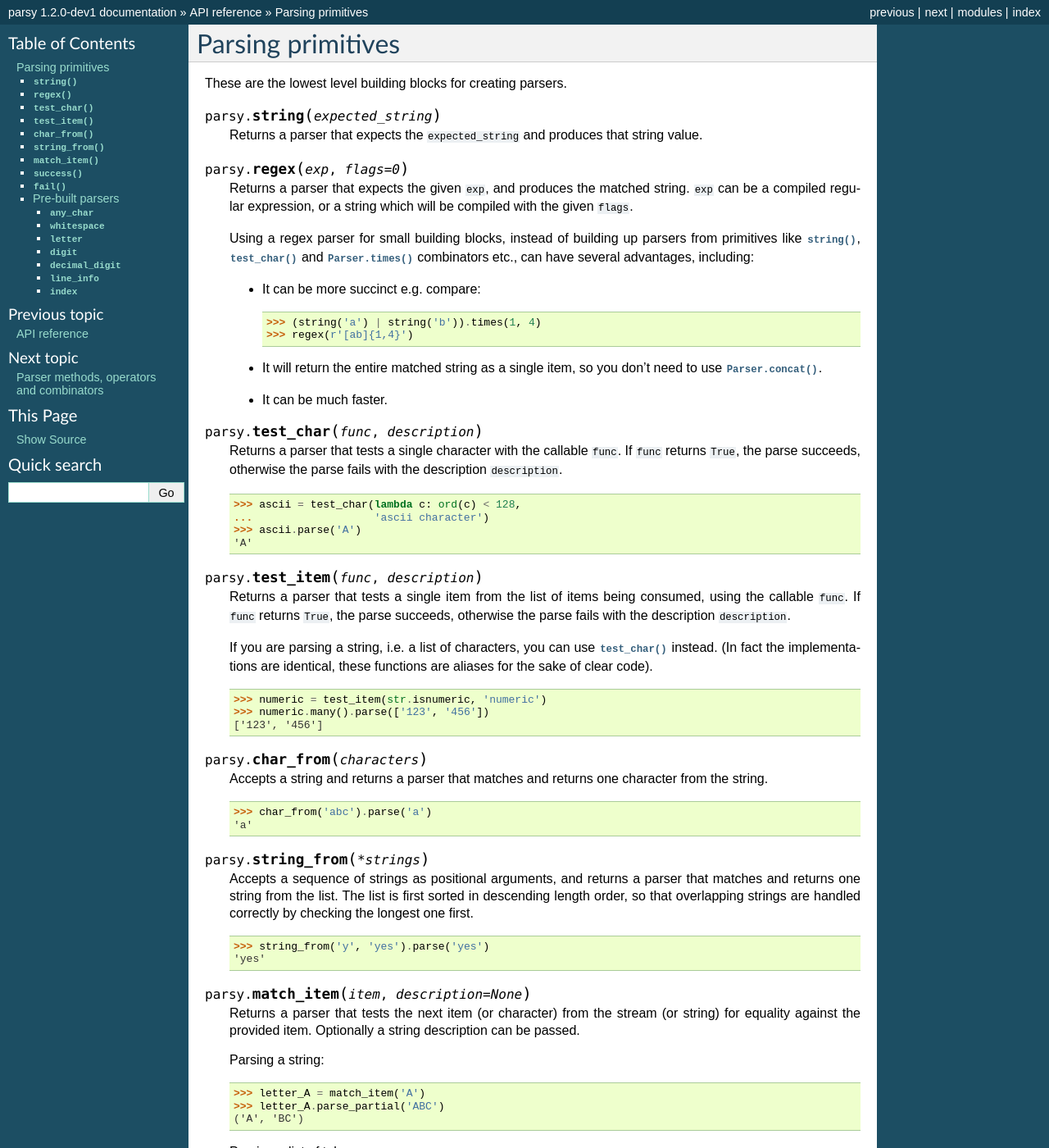
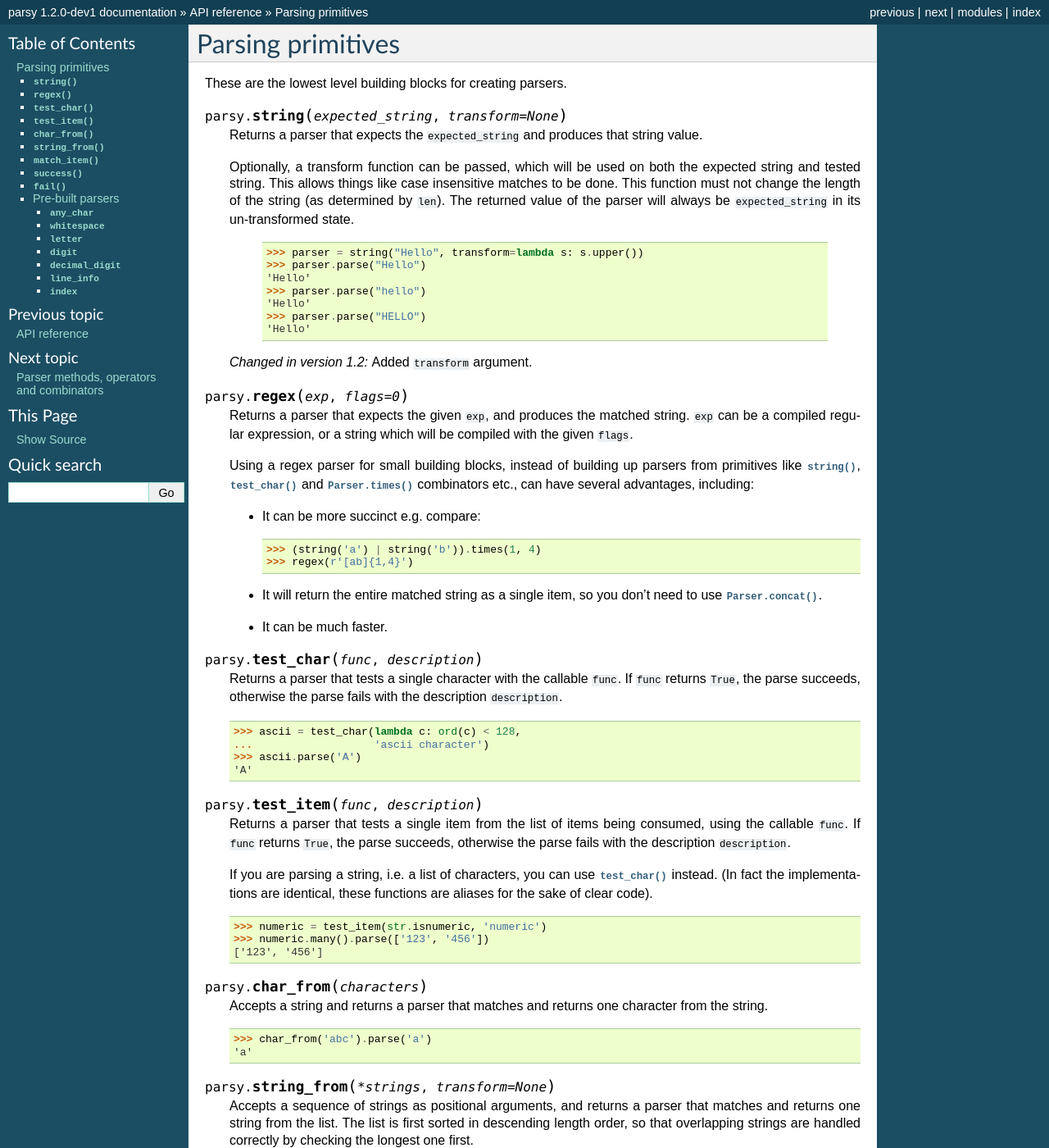
Before and after one commit to python-parsy/parsy, a Sphinx documentation site: the page built from docs/ref/primitives.rst, in a window 1280 px wide and 1400 px high. Shown: the whole window at 82% size. Built offline with Sphinx 7.4.7, drawn with Linux system fonts in a browser that asks for light colours; some of the changed text lies outside the part shown.

Commit message:
Added `transform` argument to `string` and `string_from`

```diff
--- a/docs/history.rst
+++ b/docs/history.rst
@@ -7,6 +7,7 @@
 1.2.0 - unreleased
 ------------------
 
+* Added ``transform`` argument to :func:`string` and :func:`string_from`.
 
 1.1.0 - 2017-11-05
 ------------------
--- a/docs/ref/primitives.rst
+++ b/docs/ref/primitives.rst
@@ -6,10 +6,29 @@
 
 .. module:: parsy
 
-.. function:: string(expected_string)
+.. function:: string(expected_string, transform=None)
 
    Returns a parser that expects the ``expected_string`` and produces
    that string value.
+
+   Optionally, a transform function can be passed, which will be used on both
+   the expected string and tested string. This allows things like case
+   insensitive matches to be done. This function must not change the length of
+   the string (as determined by ``len``). The returned value of the parser will
+   always be ``expected_string`` in its un-transformed state.
+
+     .. code-block:: python
+
+        >>> parser = string("Hello", transform=lambda s: s.upper())
+        >>> parser.parse("Hello")
+        'Hello'
+        >>> parser.parse("hello")
+        'Hello'
+        >>> parser.parse("HELLO")
+        'Hello'
+
+   .. versionchanged:: 1.2
+      Added ``transform`` argument.
 
 .. function:: regex(exp, flags=0)
 
@@ -73,7 +92,7 @@
       >>> char_from('abc').parse('a')
       'a'
 
-.. function:: string_from(*strings)
+.. function:: string_from(*strings, transform=None)
 
    Accepts a sequence of strings as positional arguments, and returns a parser
    that matches and returns one string from the list. The list is first sorted
@@ -84,6 +103,12 @@
 
       >>> string_from('y', 'yes').parse('yes')
       'yes'
+
+   Optionally accepts ``tranform``, which is passed to :func:`string` (see the
+   documentation there).
+
+   .. versionchanged:: 1.2
+      Added ``transform`` argument.
 
 
 .. function:: match_item(item, description=None)
```
Also changed, not shown: src/parsy/__init__.py (+8 -4 lines), 1 other file.
